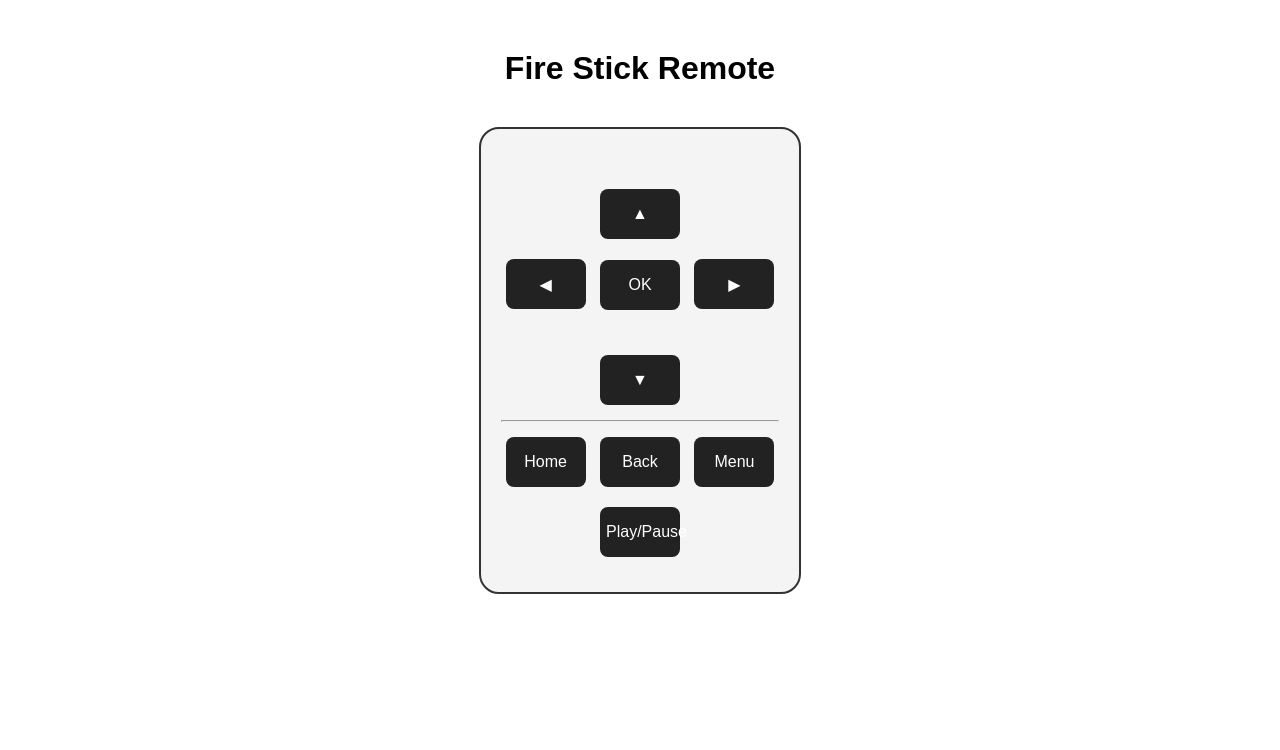
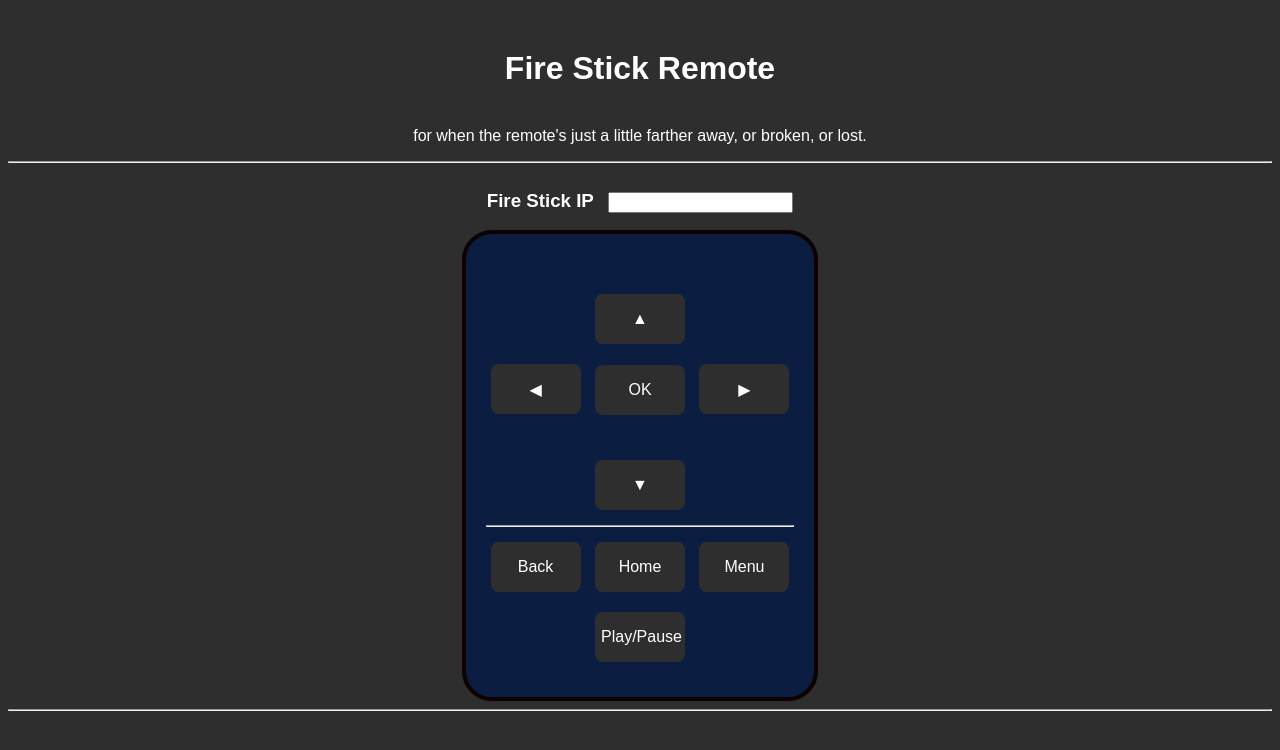
Before and after one commit to realaryann/fireku, a Flask app: page / in a window 1280 px wide. Shown: the top 750 px of the page. Run offline with Flask 3, Linux system fonts and the light colour scheme.

Commit message:
FireRemote v0.0.2: UI updates, backend accepts ip.

```diff
--- a/main.py
+++ b/main.py
@@ -1,7 +1,11 @@
 from flask import Flask, render_template, request, redirect
+import logging
+import subprocess
 
 app = Flask(__name__)
 
+logging.basicConfig(level=logging.INFO)
+logger = logging.getLogger()
 
 KEYS = {
     "up": 19,
@@ -15,13 +19,26 @@
     "play_pause": 85
 }
 
+def send_key(keycode, FIRESTICK_IP):
+    subprocess.run(["adb", "connect", FIRESTICK_IP], capture_output=True)
+    subprocess.run(["adb", "shell", "input", "keyevent", str(keycode)], capture_output=True)
+
+
 @app.route('/', methods = ["GET", "POST"])
 def index():
     if request.method == "POST":
         button = request.form.get("button")
+        #TODO Clean the IP, raise errors if bad
+        FIRESTICK_IP = request.form["ip"]
         if button in KEYS:
-            print("yay")
+            try:
+                send_key(KEYS[button], FIRESTICK_IP)
+            except Exception as e:
+                logger.error(f"{e}: Not able to communicate message to Fire TV")
+
         return redirect('/')
     return render_template("remote.html")
 
-app.run()
+
+if __name__ == "__main__":
+    app.run()
--- a/static/style.css
+++ b/static/style.css
@@ -2,18 +2,30 @@
     font-family: sans-serif;
     text-align: center;
     margin-top: 50px;
+    background-color:#2e2e2e
 }
 
 h1 {
     margin-bottom: 40px;
+    color: white
+}
+
+p {
+    color: white
+}
+
+h3{
+    display: inline-block;
+    margin-right: 10px;
+    color: white;
 }
 
 .remote {
     display: inline-block;
     padding: 20px;
-    border: 2px solid #333;
-    border-radius: 20px;
-    background-color: #f4f4f4;
+    border: 4px solid #0d0101;
+    border-radius: 30px;
+    background-color: #0b1e42;
 }
 
 .row {
@@ -21,13 +33,13 @@
 }
 
 button {
-    width: 80px;
+    width: 90px;
     height: 50px;
     font-size: 16px;
     margin: 5px;
     border-radius: 8px;
     border: none;
-    background-color: #222;
+    background-color: #2e2e2e;
     color: white;
     cursor: pointer;
 }
--- a/templates/remote.html
+++ b/templates/remote.html
@@ -6,7 +6,13 @@
 </head>
 <body>
     <h1>Fire Stick Remote</h1>
+    <p>for when the remote's just a little farther away, or broken, or lost.</p>
+    <hr>
     <form method="POST">
+        <div>
+            <h3>Fire Stick IP</h3>
+            <input type="text" name="ip" id="ip">
+        </div>
         <div class="remote">
             <div class="row">
                 <span class="spacer"></span>
@@ -25,14 +31,15 @@
             </div>
             <hr>
             <div class="row">
+                <button name="button" value="back">Back</button>
                 <button name="button" value="home">Home</button>
-                <button name="button" value="back">Back</button>
                 <button name="button" value="menu">Menu</button>
             </div>
             <div class="row">
                 <button name="button" value="play_pause">Play/Pause</button>
             </div>
         </div>
+    <hr>
     </form>
 </body>
 </html>
```
